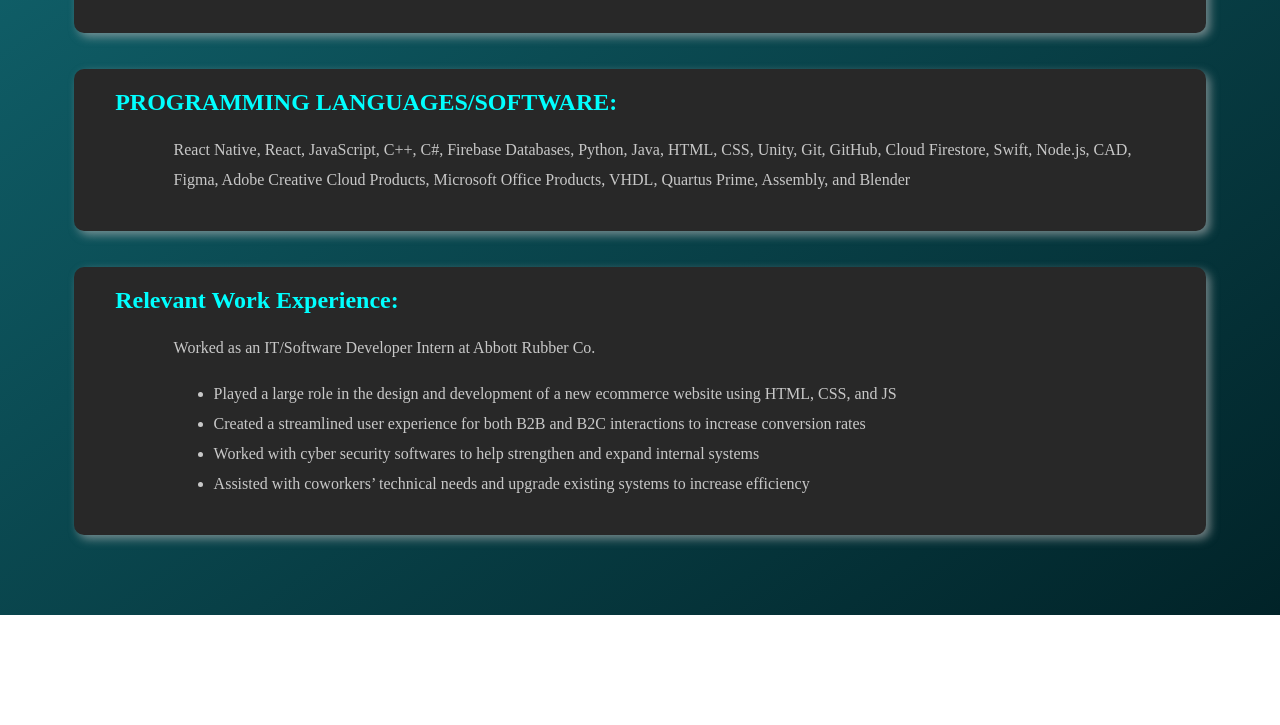
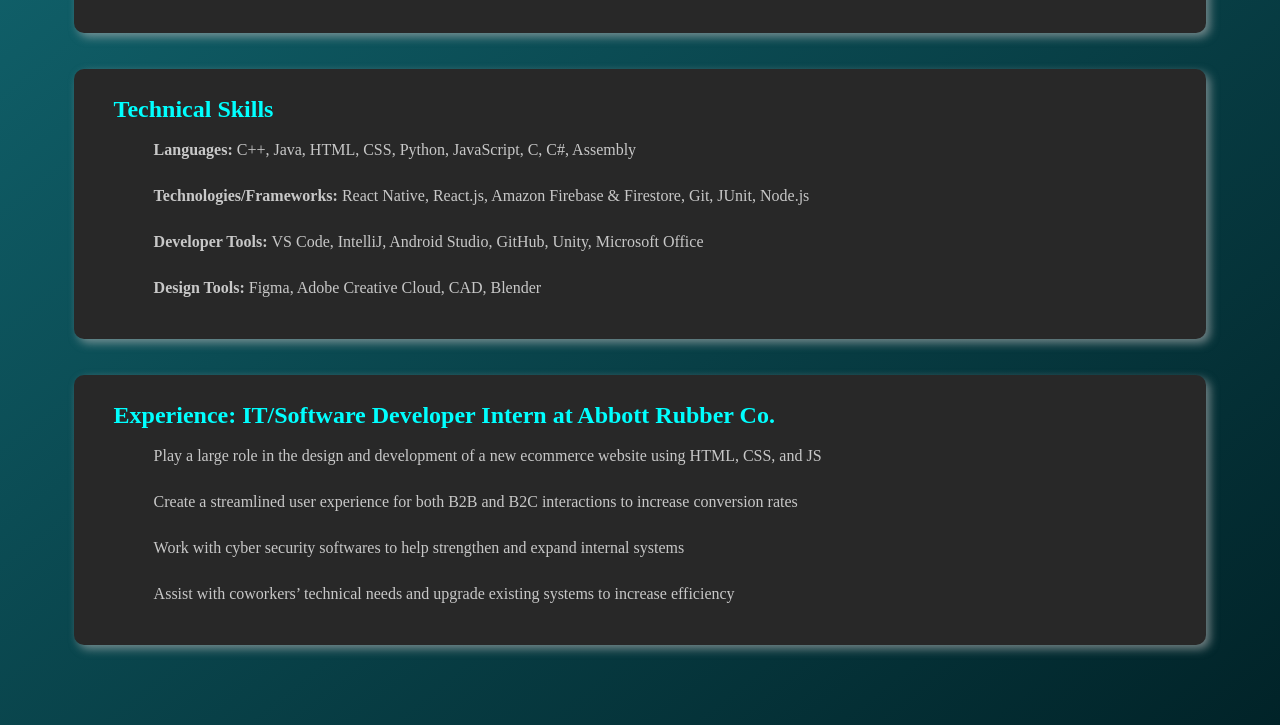
Before and after one commit to ryankutella25/Personal-Web, a plain HTML site: page index.html in a window 1280 px wide. Shown: the part 290-1015 px from the top of the page. Before the commit the page ends 905 px from the top, so only its background shows below. Drawn offline with nearby package versions, Linux system fonts and the light colour scheme.

Commit message:
fixed things

```diff
--- a/index.html
+++ b/index.html
@@ -12,7 +12,7 @@
             <h1>Ryan Kutella</h1>
             </div>
             <div class="headerMiddle">
-                <a class="tabs" href="index.html">About Me</a>
+                <a class="tabs" href="index.html" style="text-decoration: underline; text-underline-offset: 2px;">About Me</a>
                 <a class="tabs" href="Projects.html">Projects</a>
                 <!-- <a class="tabs" href="Extra.html">Extra</a> -->
             </div>
@@ -37,31 +37,19 @@
             </div>
             <br><br>
             <div class="aboutHolder">
-                <h2>PROGRAMMING LANGUAGES/SOFTWARE:</h2>
-                <p>React Native, React, JavaScript, C++, C#, Firebase Databases, Python, Java, HTML, CSS, Unity, Git, GitHub, Cloud Firestore, Swift, Node.js,
-                CAD, Figma, Adobe Creative Cloud Products, Microsoft Office Products, VHDL, Quartus Prime, Assembly, and Blender
-                </p>
+                <h2>Technical Skills</h2>
+                <p><strong>Languages: </strong>C++, Java, HTML, CSS, Python, JavaScript, C, C#, Assembly</p>
+                <p><strong>Technologies/Frameworks: </strong>React Native, React.js, Amazon Firebase & Firestore, Git, JUnit, Node.js</p>
+                <p><strong>Developer Tools: </strong>VS Code, IntelliJ, Android Studio, GitHub, Unity, Microsoft Office</p>
+                <p><strong>Design Tools: </strong>Figma, Adobe Creative Cloud, CAD, Blender</p>
             </div>
             <br><br>
             <div class="aboutHolder">
-                <h2>Relevant Work Experience:</h2>
-                <p>Worked as an IT/Software Developer Intern at Abbott Rubber Co.
-                </p>
-                <ul>
-                    <li>
-                        Played a large role in the design and development of a new ecommerce website using HTML, CSS, and JS
-                    </li>
-                    <li>
-                        Created a streamlined user experience for both B2B and B2C interactions to increase conversion rates
-                    </li>
-                    <li>
-                        Worked with cyber security softwares to help strengthen and expand internal systems
-                    </li>
-                    <li>
-                        Assisted with coworkers’ technical needs and upgrade existing systems to increase efficiency
-                    </li>
-
-                </ul>
+                <h2>Experience: IT/Software Developer Intern at Abbott Rubber Co.</h2>
+                <p>Play a large role in the design and development of a new ecommerce website using HTML, CSS, and JS</p>
+                <p>Create a streamlined user experience for both B2B and B2C interactions to increase conversion rates</p>
+                <p>Work with cyber security softwares to help strengthen and expand internal systems</p>
+                <p>Assist with coworkers’ technical needs and upgrade existing systems to increase efficiency</p>
             </div>
         </div>
     </body>
--- a/styles.css
+++ b/styles.css
@@ -128,8 +128,7 @@ h1 {
     width: 80%;
     margin-inline: auto;
     padding: 20px;
-    padding-inline: 100px;
-    padding-right: 60px;
+    padding-inline: 80px;
     height: auto;
     background-color: #282828;
     border-radius: 10px;
@@ -138,19 +137,26 @@ h1 {
 .aboutHolder h2{
   position: absolute;
   display: inline-block;
-    color: var(--tertiaryColor);
-    transform: translateY(-20px);
-    left: 9%;
+  color: var(--tertiaryColor);
+  transform: translateY(-13px) translateX(-40px);
 }
 .aboutHolder p{
-  padding-top: 30px;;
-    color: var(--mainText);
-    line-height: 30px;
+  color: var(--mainText);
+  line-height: 30px;
+}
+.aboutHolder p:first-of-type{
+  padding-top: 30px;
+}
+.aboutHolder ul{
+  margin-block-start: 50px;
+  padding-inline-start: 0px;
 }
 .aboutHolder li{
-    color: var(--mainText);
-    line-height: 30px;
-
+  padding-inline-start: 0px;
+  color: var(--mainText);
+  line-height: 30px;
+  list-style-type: "- ";
+  padding-block: 10px;
 }
 
 /* Project Card Styles */
```
Also changed, not shown: Projects.html (+2 -2 lines).
